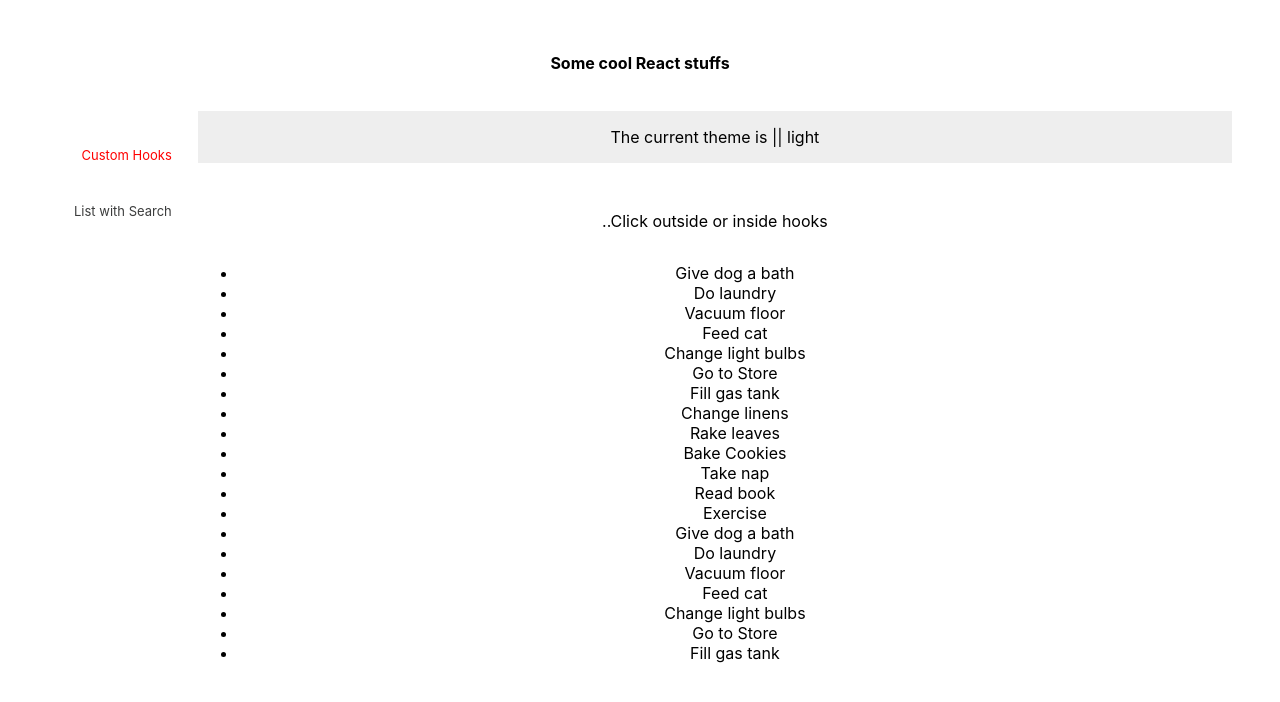
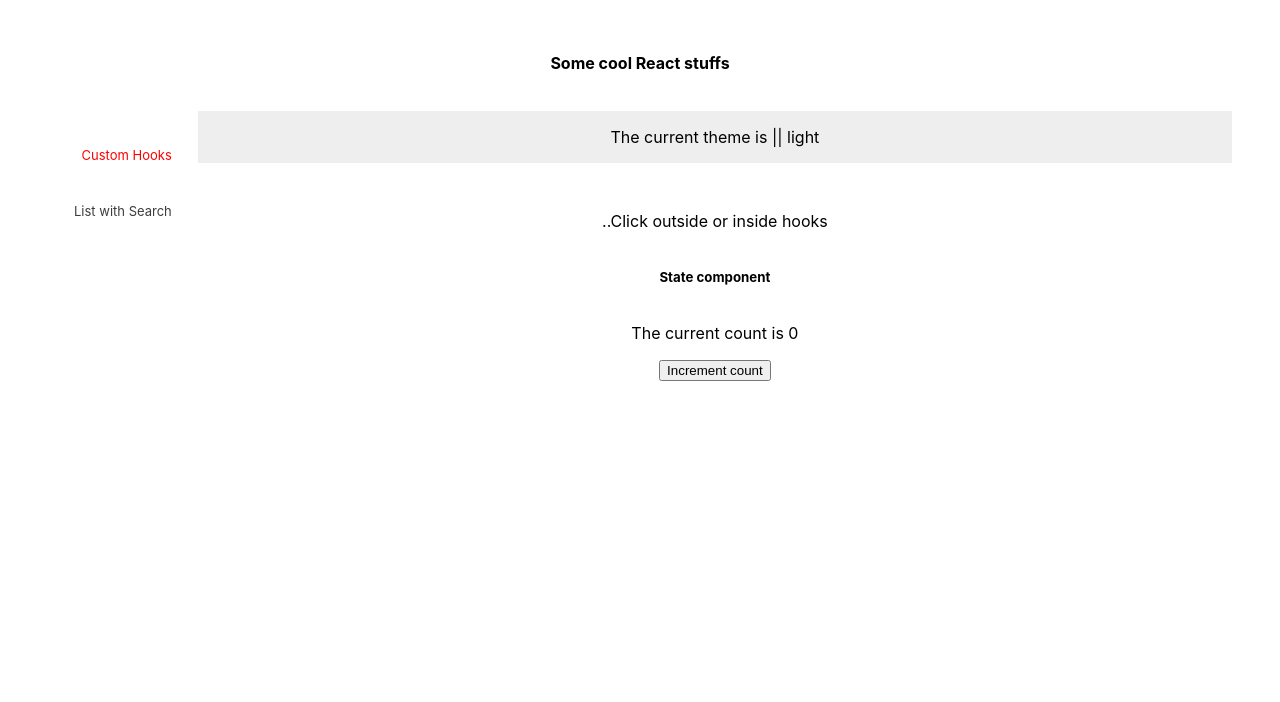
Before and after one commit to ShovanDhara/react-custom-hooks, a React (Create React App) app: page /hooks in a window 1280 px wide. Shown: the top 702 px of the page. Built offline with nearby package versions, Linux system fonts and the light colour scheme.

Commit message:
commit for multicontext

```diff
--- a/src/App.js
+++ b/src/App.js
@@ -5,16 +5,10 @@ import React from 'react';
 import { Routes, Route, NavLink } from "react-router-dom";
 import CustomHooks from './customhooks/hookComponent';
 import ListSearch from './listWithSearch/listsearchComponent';
-import { StoreProvider } from './customhooks/storeHook';
-import data from './data.json';
 
 function App() {
   const theme = useDarkMode() ? themes.dark : themes.light
-  const initialState = {
-    todos: data
-  }
   return (
-    <StoreProvider initialState={initialState}>
     <ThemeContext.Provider value={theme}>
       <div className="App">
         <h4 className="heading">Some cool React stuffs</h4>
@@ -38,7 +32,6 @@ function App() {
         </div>
       </div>
     </ThemeContext.Provider>
-    </StoreProvider>
 
   );
 }
--- /dev/null
+++ b/src/customhooks/count-context.js
@@ -0,0 +1,49 @@
+import * as React from 'react'
+
+const CountContext = React.createContext()
+const DispatchContext = React.createContext();
+
+function countReducer(state, action) {
+    switch (action.type) {
+        case 'increment': {
+            return { count: state.count + 1 }
+        }
+        case 'decrement': {
+            return { count: state.count - 1 }
+        }
+        default: {
+            throw new Error(`Unhandled action type: ${action.type}`)
+        }
+    }
+}
+
+function CountProvider({ children }) {
+    const [state, dispatch] = React.useReducer(countReducer, { count: 0 });
+
+    return (
+        // Multiple context to avoid rerendering
+        <DispatchContext.Provider value={dispatch}>
+            <CountContext.Provider value={state}>
+                {children}
+            </CountContext.Provider>
+        </DispatchContext.Provider>
+    )
+}
+
+function useCount() {
+    const context = React.useContext(CountContext);
+    if (context === undefined) {
+        throw new Error('useCount must be used within a CountProvider')
+    }
+    return context
+}
+
+function useDispatch() {
+    const context = React.useContext(DispatchContext)
+    if (context === undefined) {
+        throw new Error('useDispatch must be used within a DispatchProvider')
+    }
+    return context
+}
+
+export { CountProvider, useCount, useDispatch }
--- /dev/null
+++ b/src/customhooks/count.js
@@ -0,0 +1,18 @@
+import * as React from 'react'
+import { useCount, useDispatch } from './count-context'
+
+function CountDisplay() {
+    const { count } = useCount()
+    return <div>{`The current count is ${count}`}</div>
+}
+
+function Counter() {
+    const dispatch = useDispatch();
+    return (
+        <button onClick={() => dispatch({ type: 'increment' })}>
+            Increment count
+        </button>
+    )
+}
+
+export { CountDisplay, Counter }
--- a/src/customhooks/hookComponent.js
+++ b/src/customhooks/hookComponent.js
@@ -1,7 +1,8 @@
 import { ThemeContext, themes } from '../themeContext';
 import React, { Fragment } from 'react';
 import useClickOutside from './clickOutsideHook';
-import useStore from './storeHook';
+import { CountDisplay, Counter } from './count'
+import { CountProvider } from './count-context'
 
 function CustomHooks() {
     const value = React.useContext(ThemeContext);
@@ -11,7 +12,12 @@ function CustomHooks() {
                 The current theme is || {value === themes.dark ? 'dark' : 'light'}
             </div>
             <Menu />
-            <Todos />
+
+            <h5>State component</h5>
+            <CountProvider>
+                <CountDisplay />
+                <Counter />
+            </CountProvider>
         </Fragment>
 
     )
@@ -32,25 +38,7 @@ function Menu() {
     )
 }
 
-function Todos() {
-    const [{ todos }, setStore] = useStore();
-    const getMaxId = todos.reduce(function (prev, current) {
-        return (prev.id > current.id) ? prev : current
-    })
-    const addTodos = () => {
-        setStore(old => ({
-            ...old,
-            todos: [...old.todos, { task: 'Brand New Todos', id: getMaxId + 1 }]
-        }))
-    }
-    return (
-        <ul>
-            {todos.map((item) => {
-                return <li key={item.id}>{item.task}</li>
-            })}
-        </ul>
-    )
-}
+
 
 
 export default CustomHooks;
```
Lines whose indentation alone changed are shown as unchanged.
